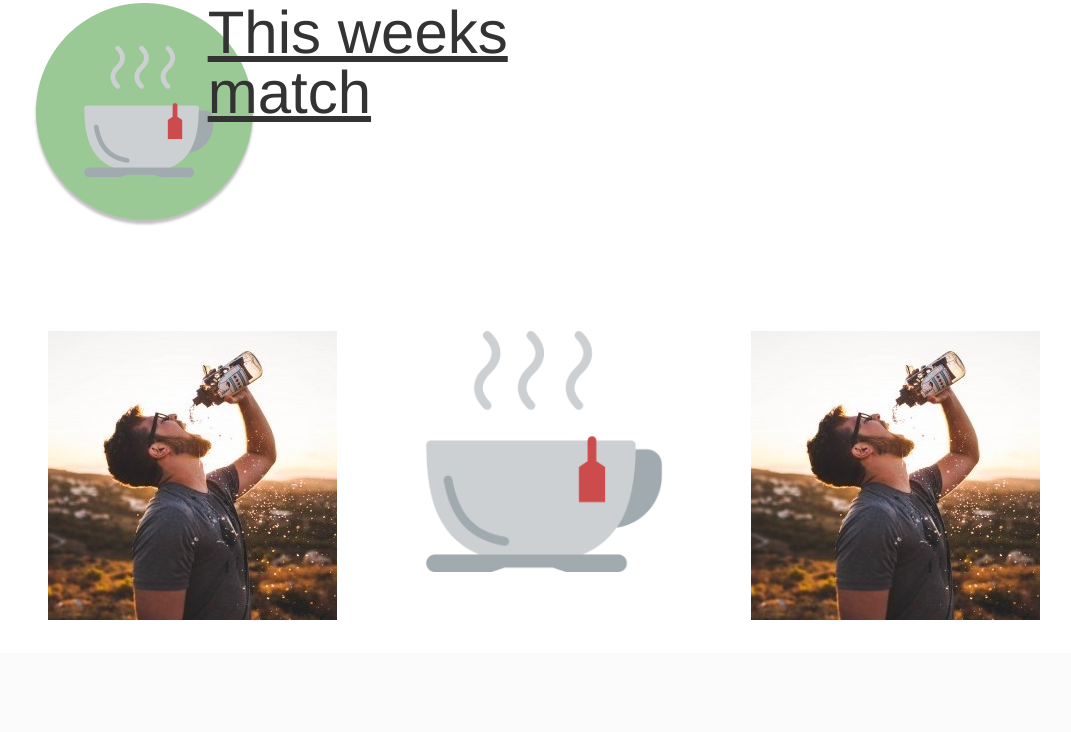
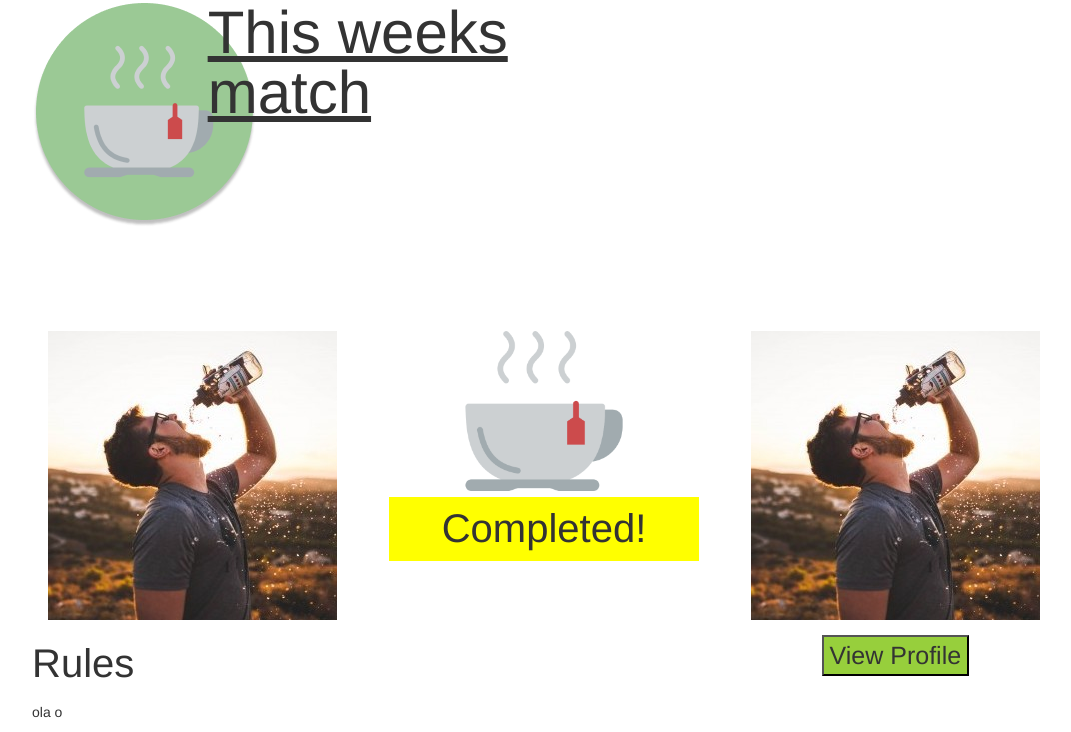
Before and after one commit to jmsmarques/BlueInfinityChallenge, a PHP site: page /HTML/cofee-budies.html in a window 1280 px wide. Shown: the part 147-879 px from the top of the page, without its empty margins (96-1167 px from the left). Before the commit the page ends 767 px from the top, so only its background shows below. Run offline with PHP 8.4, Linux system fonts and the light colour scheme; some libraries are stand-ins or nearby versions.

Commit message:
coffee budies last row added

```diff
--- a/CSS/coffee-budies.css
+++ b/CSS/coffee-budies.css
@@ -1,8 +1,8 @@
 #image-coffee {
     display: block;
     margin: 0 auto;
-    width: 75%;
-    height: 65%;
+    width: 50%;
+    height: 50%;
 }
 
 #image-cb-john-doe {
@@ -15,3 +15,32 @@
     font-size: 60px;
     text-decoration: underline;
 }
+
+#complete {
+    text-align: center;
+    font-size: 40px;
+    border: 3px;
+    border-style: solid;
+    border-color: rgb(255, 255, 0);
+    background: rgb(255, 255, 0);
+    margin: 6px;
+}
+
+#rules {
+    font-size: 40px;
+}
+
+#rules-description {
+    font-size: 25px;
+}
+
+#profile-button {
+    display: block;
+    margin: auto;
+    font-size: 25px;
+    background: rgb(151, 207, 60);
+}
+
+#bottom-row {
+    margin-top: 15px;
+}
--- a/HTML/cofee-budies.html
+++ b/HTML/cofee-budies.html
@@ -34,17 +34,24 @@
         </div>
         <div class="row">
             <div class="col-lg-4">
-                <div class="row2-col1">
-                    <img id="image-cb-john-doe" src="../images/john-doe.jpg" alt="john-doe">
-                </div>
+                <img id="image-cb-john-doe" src="../images/john-doe.jpg" alt="john-doe">
             </div>
             <div class="col-lg-4">
                 <img id="image-coffee" src="../images/coffee.png" alt="coffee">
+                <p id="complete">Completed!</p>
             </div>
             <div class="col-lg-4">
-                <div class="row2-col3">
-                    <img id="image-cb-john-doe" src="../images/john-doe.jpg" alt="john-doe">
-                </div>
+                <img id="image-cb-john-doe" src="../images/john-doe.jpg" alt="john-doe">
+            </div>
+        </div>
+        <div id="bottom-row" class="row">
+            <div class="col-lg-6">
+                <p id="rules">Rules</p>
+                <p id="rules-descriptions">ola o </p>
+            </div>
+            <div class="col-lg-2"></div>
+            <div class="col-lg-4">
+                <button id="profile-button" type="button" onclick=ref>View Profile</button>
             </div>
         </div>
     </div>
```
